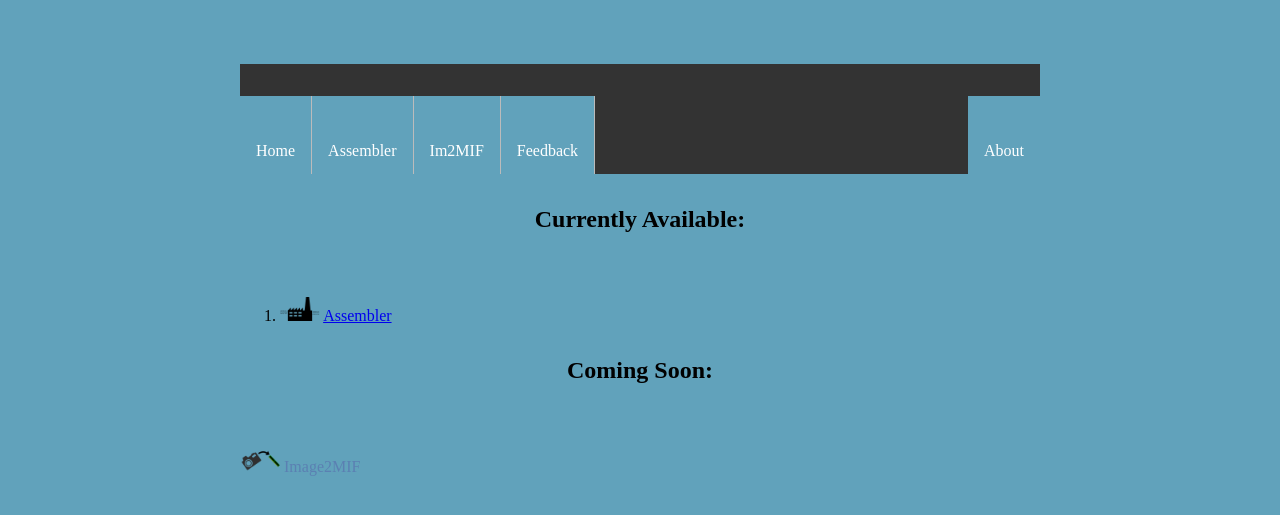
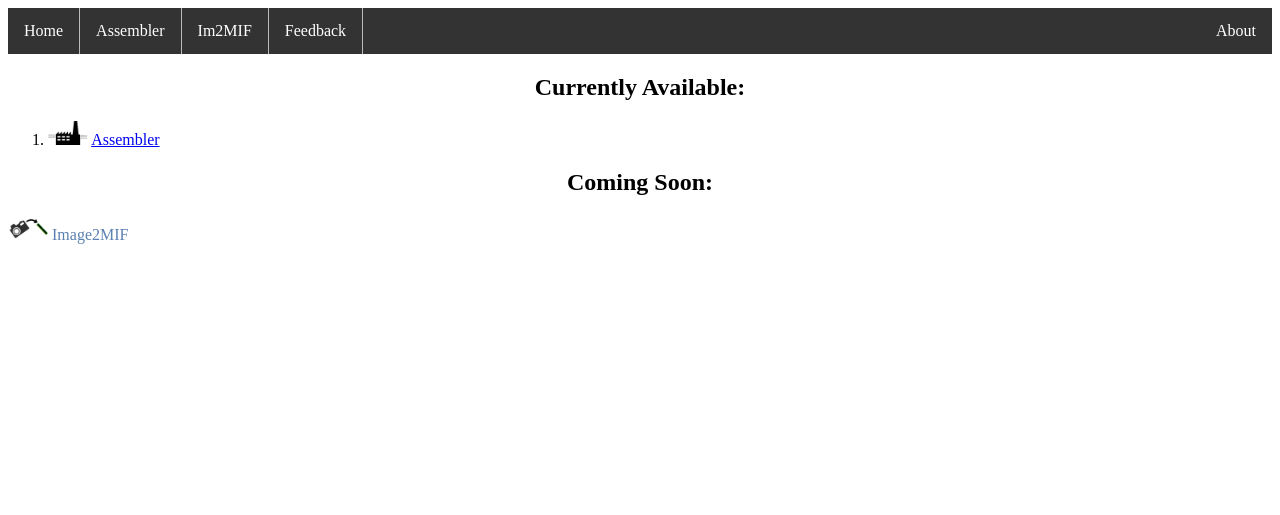
Before and after one commit to tn74/350-tools-mk2, a Django app: page / in a window 1280 px wide. Shown: the top 515 px of the page. Run offline with Django 3.2, Linux system fonts and the light colour scheme; some libraries are stand-ins or nearby versions.

Commit message:
Holy duck that was bad

```diff
--- a/static/index/css/index.css
+++ b/static/index/css/index.css
@@ -1,11 +1,3 @@
-* {
-    background: #61a2bb;
-    margin-top: 2rem;
-    max-width: 800px;
-    margin-left: auto;
-    margin-right: auto;
-}
-
 p {
     color: #5b80b2;
 }
```
